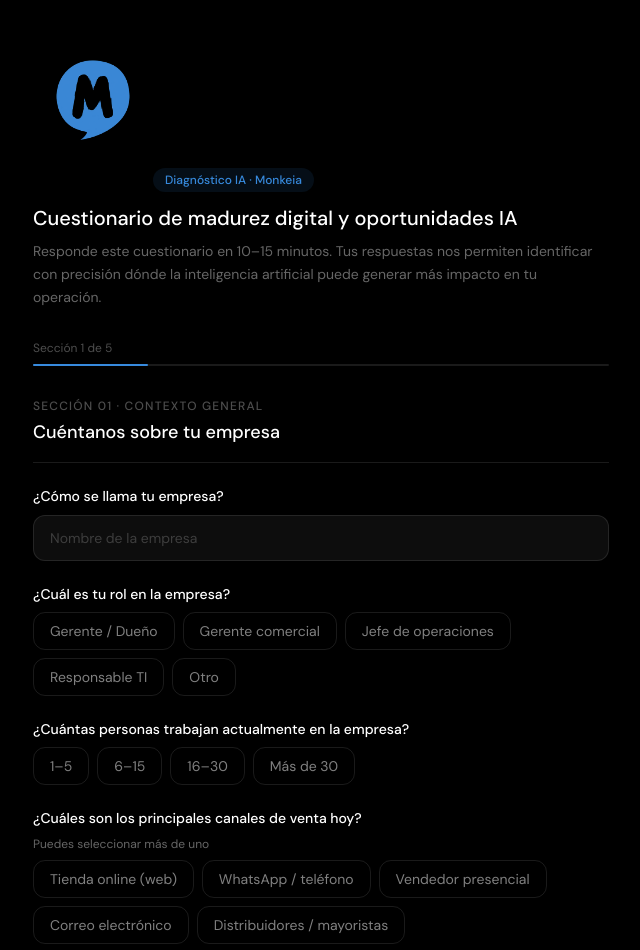
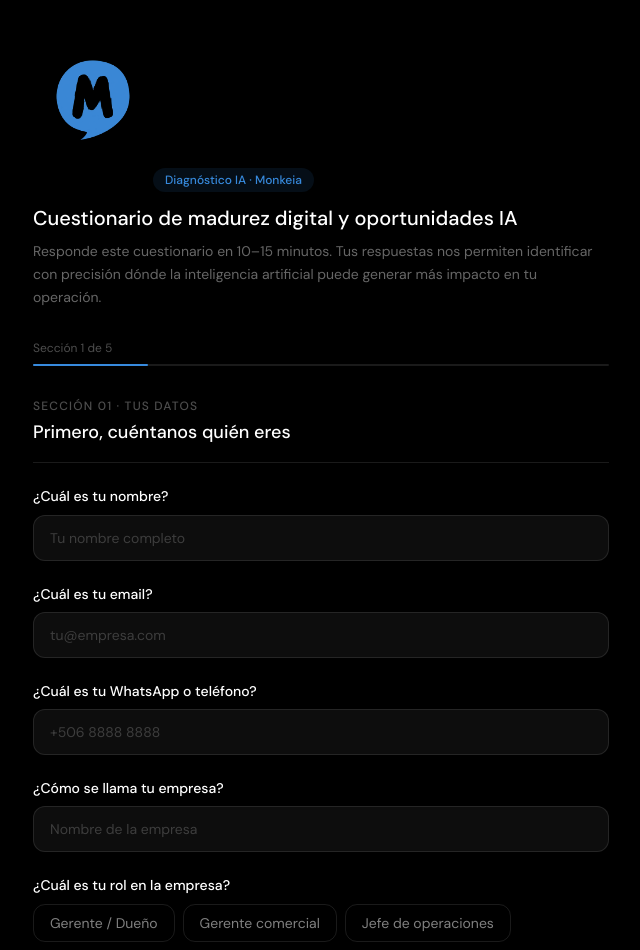
Before and after one commit to JPcamareno/monkeia-landing, a Next.js app: page /diagnostico in a window 1280 px wide. Shown: the top 950 px of the page, without its empty margins (319-959 px from the left). Built offline with nearby package versions, Linux system fonts and the light colour scheme.

Commit message:
Update page.tsx

```diff
--- a/app/diagnostico/page.tsx
+++ b/app/diagnostico/page.tsx
@@ -17,9 +17,27 @@ type Question = {
 const SECTIONS: { id: string; num: string; title: string; questions: Question[] }[] = [
   {
     id: 'sec-0',
-    num: 'SECCIÓN 01 · CONTEXTO GENERAL',
-    title: 'Cuéntanos sobre tu empresa',
+    num: 'SECCIÓN 01 · TUS DATOS',
+    title: 'Primero, cuéntanos quién eres',
     questions: [
+      {
+        field: 'nombre',
+        label: '¿Cuál es tu nombre?',
+        type: 'text',
+        placeholder: 'Tu nombre completo',
+      },
+      {
+        field: 'email',
+        label: '¿Cuál es tu email?',
+        type: 'text',
+        placeholder: 'tu@empresa.com',
+      },
+      {
+        field: 'telefono',
+        label: '¿Cuál es tu WhatsApp o teléfono?',
+        type: 'text',
+        placeholder: '+506 8888 8888',
+      },
       {
         field: 'empresa',
         label: '¿Cómo se llama tu empresa?',
@@ -34,10 +52,17 @@ const SECTIONS: { id: string; num: string; title: string; questions: Question[]
       },
       {
         field: 'tamano',
-        label: '¿Cuántas personas trabajan actualmente en la empresa?',
+        label: '¿Cuántas personas trabajan en la empresa?',
         type: 'single',
         options: ['1–5', '6–15', '16–30', 'Más de 30'],
       },
+    ],
+  },
+  {
+    id: 'sec-1',
+    num: 'SECCIÓN 02 · CANALES Y PRODUCTOS',
+    title: '¿Cómo vendes y qué vendes?',
+    questions: [
       {
         field: 'canales',
         label: '¿Cuáles son los principales canales de venta hoy?',
@@ -54,8 +79,8 @@ const SECTIONS: { id: string; num: string; title: string; questions: Question[]
     ],
   },
   {
-    id: 'sec-1',
-    num: 'SECCIÓN 02 · OPERACIONES Y PROCESOS',
+    id: 'sec-2',
+    num: 'SECCIÓN 03 · OPERACIONES Y PROCESOS',
     title: '¿Cómo funciona hoy la operación?',
     questions: [
       {
@@ -87,9 +112,9 @@ const SECTIONS: { id: string; num: string; title: string; questions: Question[]
     ],
   },
   {
-    id: 'sec-2',
-    num: 'SECCIÓN 03 · PRIORIDADES DE NEGOCIO',
-    title: '¿Dónde quieren crecer?',
+    id: 'sec-3',
+    num: 'SECCIÓN 04 · PRIORIDADES Y EXPERIENCIA IA',
+    title: '¿Dónde quieren crecer y qué han explorado?',
     questions: [
       {
         field: 'objetivo-12m',
@@ -104,24 +129,11 @@ const SECTIONS: { id: string; num: string; title: string; questions: Question[]
         options: ['Ventas y adquisición de clientes', 'Soporte técnico y atención al cliente', 'Logística e inventario', 'Marketing y visibilidad digital', 'Administración y finanzas', 'Gestión del conocimiento interno'],
       },
       {
-        field: 'satisfaccion-respuesta',
-        label: 'En una escala del 1 al 5, ¿qué tan satisfechos están con la velocidad de respuesta a clientes?',
-        hint: '1 = muy insatisfechos · 5 = muy satisfechos',
-        type: 'scale',
-      },
-      {
         field: 'pct-repetidas',
         label: '¿Qué porcentaje de las consultas de clientes son preguntas repetidas?',
         type: 'single',
         options: ['Menos del 20%', '20–40%', '40–60%', 'Más del 60%', 'No lo hemos medido'],
       },
-    ],
-  },
-  {
-    id: 'sec-3',
-    num: 'SECCIÓN 04 · EXPERIENCIA CON IA Y TECNOLOGÍA',
-    title: '¿Cuánto han explorado la IA?',
-    questions: [
       {
         field: 'uso-ia-previo',
         label: '¿Han usado alguna herramienta de inteligencia artificial en la empresa?',
@@ -133,12 +145,6 @@ const SECTIONS: { id: string; num: string; title: string; questions: Question[]
         label: '¿Cuál es la actitud general del equipo frente a adoptar nuevas tecnologías?',
         type: 'single-col',
         options: ['Muy abiertos — siempre buscamos mejorar con tecnología', 'Abiertos si ven resultados concretos primero', 'Hay resistencia — prefieren los procesos actuales', 'Depende del área — hay de todo'],
-      },
-      {
-        field: 'documentacion',
-        label: '¿Con qué nivel de detalle documentan los procesos internos hoy?',
-        type: 'single-col',
-        options: ['Procesos documentados y estandarizados', 'Algunas cosas documentadas, otras no', 'Casi nada documentado — el conocimiento está en las personas'],
       },
       {
         field: 'datos-historicos',
@@ -262,10 +268,10 @@ export default function DiagnosticoPage() {
           </p>
           <div className="grid grid-cols-2 gap-3 mb-8 text-left">
             {[
+              { label: 'Nombre', val: answers['nombre'] },
               { label: 'Empresa', val: answers['empresa'] },
               { label: 'Área prioritaria', val: answers['area-urgente'] },
               { label: 'Presupuesto mensual', val: answers['presupuesto-mensual'] },
-              { label: 'Plazo esperado', val: answers['plazo-resultados'] },
             ].filter(i => i.val).map(item => (
               <div key={item.label} className="bg-white/5 border border-white/10 rounded-xl p-3">
                 <div className="text-xs text-white/30 mb-1">{item.label}</div>
@@ -292,7 +298,6 @@ export default function DiagnosticoPage() {
     <div className="min-h-screen bg-black px-4 py-10">
       <div className="max-w-xl mx-auto">
 
-        {/* Header */}
         <div className="mb-8">
           <a href="/" className="inline-block mb-6">
             <Image src="/logo.svg" alt="Monkeia" width={120} height={32} />
@@ -308,7 +313,6 @@ export default function DiagnosticoPage() {
           </p>
         </div>
 
-        {/* Progress */}
         <div className="mb-8">
           <div className="text-xs text-white/30 mb-2">Sección {cur + 1} de {total}</div>
           <div className="h-[2px] bg-white/10 rounded-full">
@@ -319,7 +323,6 @@ export default function DiagnosticoPage() {
           </div>
         </div>
 
-        {/* Section */}
         <div>
           <div className="mb-6 pb-4 border-b border-white/10">
             <div className="text-xs text-white/30 font-medium tracking-widest mb-1">{section.num}</div>
@@ -331,7 +334,6 @@ export default function DiagnosticoPage() {
               <label className="block text-sm font-medium text-white mb-2 leading-snug">{q.label}</label>
               {q.hint && <p className="text-xs text-white/40 mb-2">{q.hint}</p>}
 
-              {/* Single row options */}
               {q.type === 'single' && (
                 <div className="flex flex-wrap gap-2">
                   {q.options!.map(opt => (
@@ -350,7 +352,6 @@ export default function DiagnosticoPage() {
                 </div>
               )}
 
-              {/* Single column options */}
               {q.type === 'single-col' && (
                 <div className="flex flex-col gap-2">
                   {q.options!.map(opt => (
@@ -369,7 +370,6 @@ export default function DiagnosticoPage() {
                 </div>
               )}
 
-              {/* Multi select */}
               {q.type === 'multi' && (
                 <div className="flex flex-wrap gap-2">
                   {q.options!.map(opt => (
@@ -388,7 +388,6 @@ export default function DiagnosticoPage() {
                 </div>
               )}
 
-              {/* Scale 1-5 */}
               {q.type === 'scale' && (
                 <div className="flex items-center gap-3">
                   <span className="text-xs text-white/30 min-w-[70px]">Insatisfecho</span>
@@ -411,21 +410,19 @@ export default function DiagnosticoPage() {
                 </div>
               )}
 
-              {/* Text input */}
               {q.type === 'text' && (
                 <input
                   type="text"
-                  placeholder={q.placeholder}
+                  placeholder={q.placeholder || ''}
                   value={(answers[q.field] as string) || ''}
                   onChange={e => setAnswers(prev => ({ ...prev, [q.field]: e.target.value }))}
                   className="w-full bg-white/5 border border-white/10 rounded-xl px-4 py-3 text-sm text-white placeholder-white/20 focus:outline-none focus:border-blue/50 transition-colors"
                 />
               )}
 
-              {/* Textarea */}
               {q.type === 'textarea' && (
                 <textarea
-                  placeholder={q.placeholder}
+                  placeholder={q.placeholder || ''}
                   value={(answers[q.field] as string) || ''}
                   onChange={e => setAnswers(prev => ({ ...prev, [q.field]: e.target.value }))}
                   rows={4}
@@ -436,12 +433,10 @@ export default function DiagnosticoPage() {
           ))}
         </div>
 
-        {/* Error */}
         {error && (
           <p className="text-red-400 text-sm mb-4">{error}</p>
         )}
 
-        {/* Navigation */}
         <div className="flex justify-between items-center mt-8 pt-6 border-t border-white/10">
           <button
             onClick={navBack}
```
